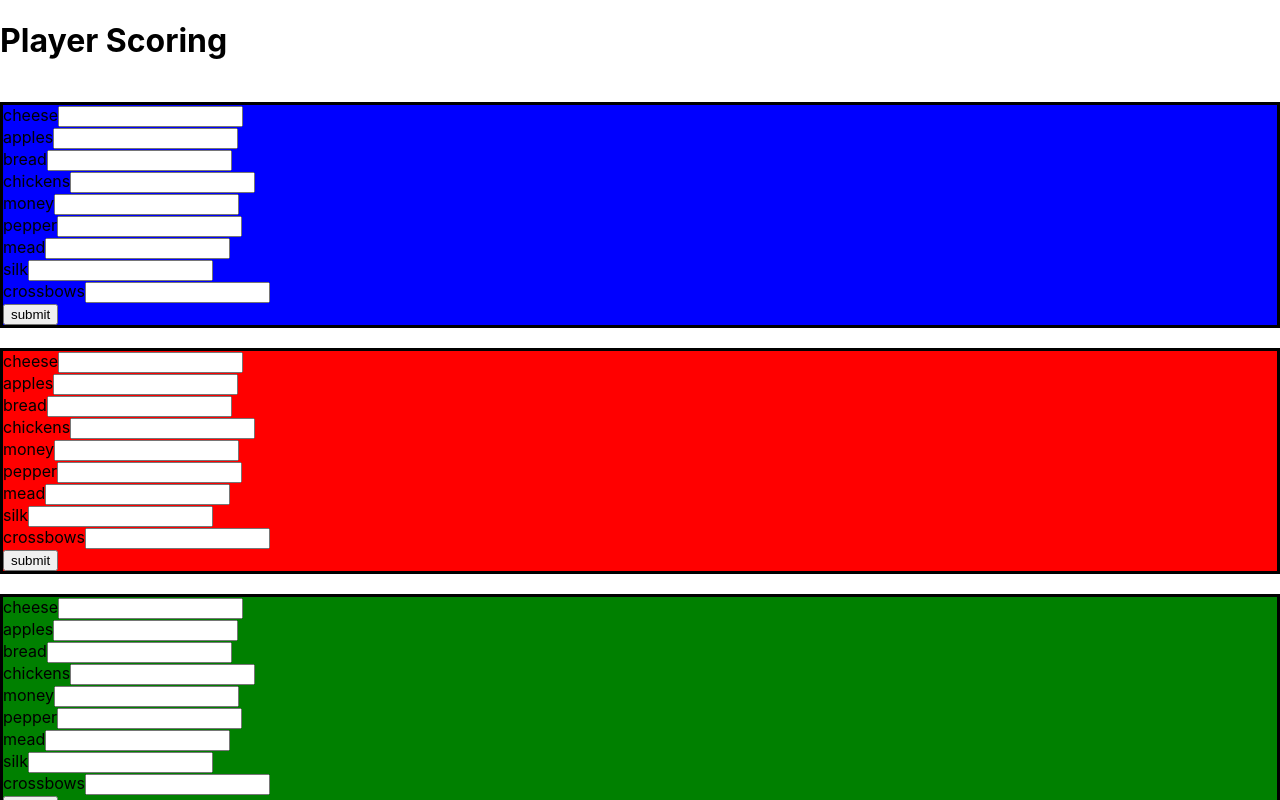
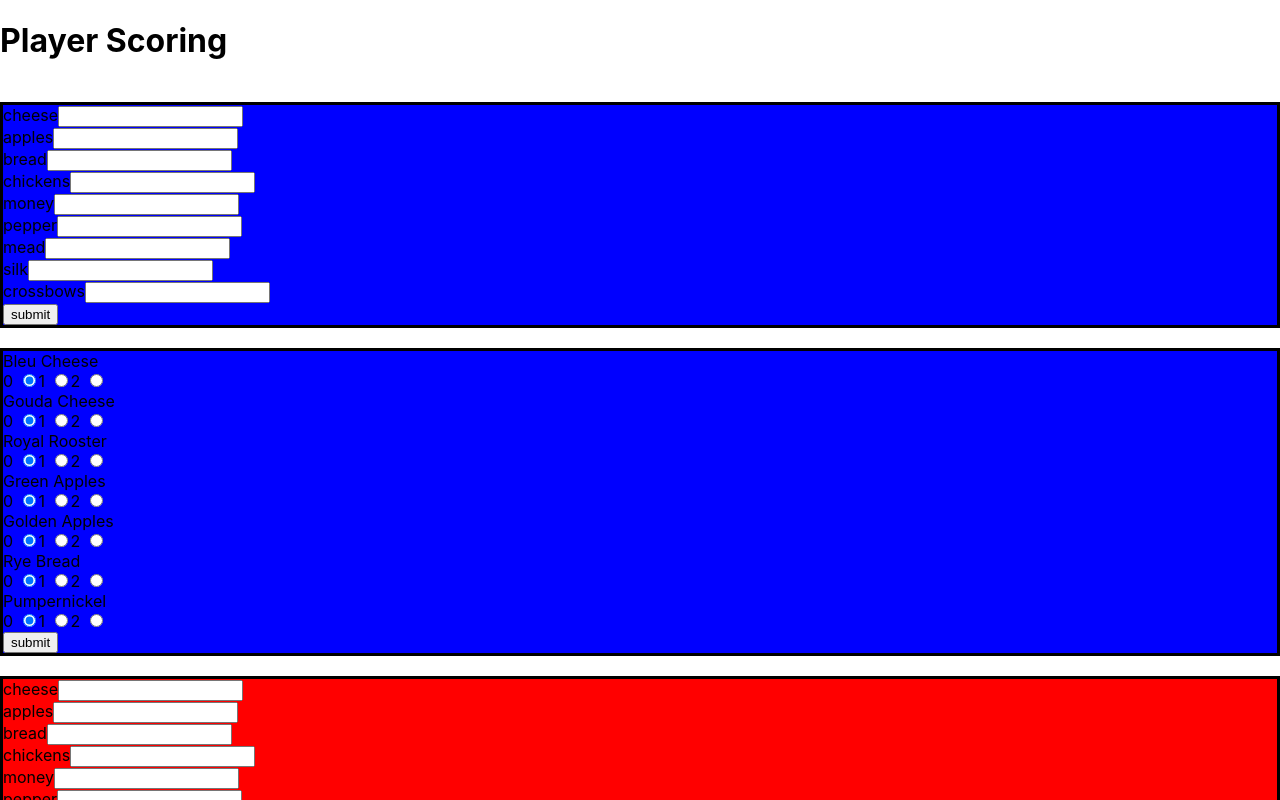
Before and after one commit to fq97/sheriff_score, a React (Create React App) app: page / in a window 1280 px wide. Shown: the top 800 px of the page. Built offline with nearby package versions, Linux system fonts and the light colour scheme.

Commit message:
Adding support for royal goods. Radio buttons, 2 forms

```diff
--- a/src/App.js
+++ b/src/App.js
@@ -2,6 +2,7 @@ import React, { useState } from 'react';
 import './App.css';
 import PlayerForm from './playerForm'
 import ScoreDisplay from './scoreDisplay'
+import RoyalGoodsForm from './royalGoodsForm'
 import * as Constants from './constants'
 import { calculateScores } from './utils'
 import {Player, Scores } from './customClasses'
@@ -79,6 +80,8 @@ function App() {
                     <div key={"player" + color}>
                         <PlayerForm color={color} setter={getData} />
                         <br />
+                        <RoyalGoodsForm color={color} />
+                        <br />
                     </div>
                 );
             })}
--- a/src/constants.js
+++ b/src/constants.js
@@ -50,36 +50,50 @@ export const playerColors = ["blue", "red", "green", "purple", "yellow", "black"
 
 export const royalGoods = {
     bleuCheese: {
+        name: "Bleu Cheese",
+        copies: 1,
         value: 9,
         good: "cheese",
         goodBonus: 3
     },
     goudaCheese: {
+        name: "Gouda Cheese",
+        copies: 2,
         value: 6,
         good: "cheese",
         goodBonus: 2
     },
     royalRooster: {
+        name: "Royal Rooster",
+        copies: 2,
         value: 8,
         good: "chickens",
         goodBonus: 2
     },
     greenApples: {
+        name: "Green Apples",
+        copies: 2,
         value: 4,
         good: "apples",
         goodBonus: 2
     },
     goldenApples: {
+        name: "Golden Apples",
+        copies: 2,
         value: 6,
         good: "apples",
         goodBonus: 3
     },
     ryeBread: {
+        name: "Rye Bread",
+        copies: 2,
         value: 6,
         good: "bread",
         goodBonus: 2
     },
     pumperBread: {
+        name: "Pumpernickel",
+        copies: 1,
         value: 9,
         good: "bread",
         goodBonus: 3
--- /dev/null
+++ b/src/royalGoodsForm.js
@@ -0,0 +1,50 @@
+import './App.css';
+import React, { useState } from 'react';
+import * as Constants from './constants'
+
+
+
+function RoyalGoodsForm(props) {
+    return (
+
+        <form
+            style={{
+                borderStyle: "solid",
+                backgroundColor: props.color
+            }}
+        >
+            {Object.keys(Constants.royalGoods).map((itemName) => {
+                //create array of 0-number of copies
+                let possCopies = [];
+
+                for (let i = 0; i <= Constants.royalGoods[itemName].copies; i++) {
+                    possCopies.push(i);
+                }
+
+                return (
+                    <div key={itemName + "form"}>
+
+                        {Constants.royalGoods[itemName].name}
+                        <br />
+                        0 <input type="radio" name={itemName} value="0" checked/>
+                        1 <input type="radio" name={itemName} value="1" />
+                        2 <input type="radio" name={itemName} value="2" />
+
+                        < br />
+
+
+                    </div>
+                );
+            })}
+
+
+        <input type="submit" value="submit" />
+
+
+        </form>
+
+    );
+
+}
+
+export default RoyalGoodsForm;
```
